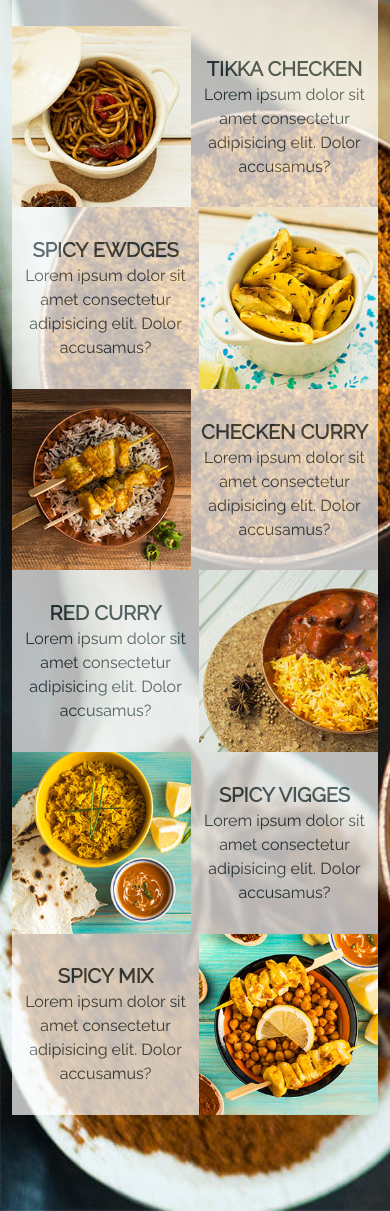
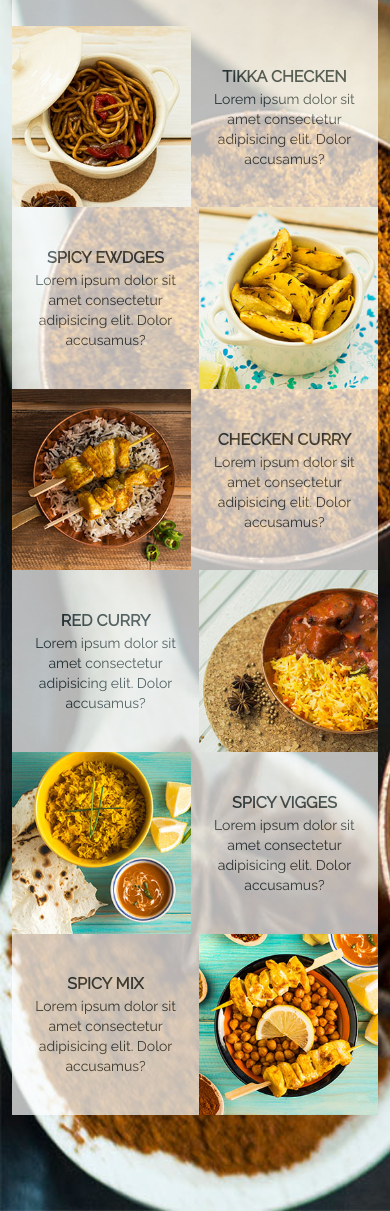
Before and after one commit to shahinexy/restaurant-project, a plain HTML site: page index.html in a window 390 px wide. Shown: the part 2189-3400 px from the top of the page. Drawn offline with nearby package versions, Linux system fonts and the light colour scheme.

Commit message:
font fixted in section 4

```diff
--- a/index.html
+++ b/index.html
@@ -149,28 +149,28 @@
                             </div>
                             <div
                                 class="lg:w-1/2 w-full text-[#2a3b40] text-center p-2 bg-white opacity-70 max-h-full flex flex-col justify-center">
-                                <h4 class="lg:text-2xl text-xl  font-semibold">TIKKA CHECKEN</h4>
-                                <p>Lorem ipsum dolor sit amet consectetur adipisicing elit. Dolor accusamus?</p>
+                                <h4 class="lg:text-2xl sm:text-xl text-base  font-semibold">TIKKA CHECKEN</h4>
+                                <p class="md:text-base text-sm">Lorem ipsum dolor sit amet consectetur adipisicing elit. Dolor accusamus?</p>
                             </div>
                         </div>
-                        <div class="lg:w-6/12 w-full flex md:flex-row flex-row-reverse">
+                        <div class="lg:w-6/12 w-full flex lg:flex-row flex-row-reverse">
                             <div class="lg:w-1/2 w-full">
                                 <img class="w-full" src="assets/imagese/in7_s4_img2.jpg" alt="">
                             </div>
                             <div
                                 class="lg:w-1/2 w-full text-[#2a3b40] text-center p-2 bg-white opacity-70 max-h-full flex flex-col justify-center">
-                                <h4 class="md:text-2xl text-xl  font-semibold">SPICY EWDGES</h4>
-                                <p>Lorem ipsum dolor sit amet consectetur adipisicing elit. Dolor accusamus?</p>
+                                <h4 class="md:text-2xl sm:text-xl text-base  font-semibold">SPICY EWDGES</h4>
+                                <p class="md:text-base text-sm">Lorem ipsum dolor sit amet consectetur adipisicing elit. Dolor accusamus?</p>
                             </div>
                         </div>
                     </div>
                     <!-- row 2 -->
                     <div class=" lg:w-11/12 w-full  mx-auto flex lg:flex-row flex-col">
-                        <div class="lg:w-6/12 w-full flex md:flex-row flex-row-reverse">
+                        <div class="lg:w-6/12 w-full flex lg:flex-row flex-row-reverse">
                             <div
                                 class="lg:w-1/2 w-full text-[#2a3b40] text-center p-2 bg-white opacity-70 max-h-full flex flex-col justify-center">
-                                <h4 class="lg:text-2xl text-xl  font-semibold">CHECKEN CURRY</h4>
-                                <p>Lorem ipsum dolor sit amet consectetur adipisicing elit. Dolor accusamus?</p>
+                                <h4 class="lg:text-2xl sm:text-xl text-base  font-semibold">CHECKEN CURRY</h4>
+                                <p class="md:text-base text-sm">Lorem ipsum dolor sit amet consectetur adipisicing elit. Dolor accusamus?</p>
                             </div>
                             <div class="lg:w-1/2 w-full ">
                                 <img class="w-full" src="assets/imagese/in7_s4_img3.jpg" alt="">
@@ -179,8 +179,8 @@
                         <div class="lg:w-6/12 w-full flex">
                             <div
                                 class="lg:w-1/2 w-full text-[#2a3b40] text-center p-2 bg-white opacity-70 max-h-full flex flex-col justify-center">
-                                <h4 class="md:text-2xl text-xl  font-semibold">RED CURRY</h4>
-                                <p>Lorem ipsum dolor sit amet consectetur adipisicing elit. Dolor accusamus?</p>
+                                <h4 class="md:text-2xl sm:text-xl text-base  font-semibold">RED CURRY</h4>
+                                <p class="md:text-base text-sm">Lorem ipsum dolor sit amet consectetur adipisicing elit. Dolor accusamus?</p>
                             </div>
                             <div class="lg:w-1/2 w-full">
                                 <img class="w-full" src="assets/imagese/in7_s4_img4.jpg" alt="">
@@ -195,18 +195,18 @@
                             </div>
                             <div
                                 class="lg:w-1/2 w-full text-[#2a3b40] text-center p-2 bg-white opacity-70 max-h-full flex flex-col justify-center">
-                                <h4 class="lg:text-2xl text-xl  font-semibold">SPICY VIGGES</h4>
-                                <p>Lorem ipsum dolor sit amet consectetur adipisicing elit. Dolor accusamus?</p>
+                                <h4 class="lg:text-2xl sm:text-xl text-base  font-semibold">SPICY VIGGES</h4>
+                                <p class="md:text-base text-sm">Lorem ipsum dolor sit amet consectetur adipisicing elit. Dolor accusamus?</p>
                             </div>
                         </div>
-                        <div class="lg:w-6/12 w-full flex md:flex-row flex-row-reverse">
+                        <div class="lg:w-6/12 w-full flex lg:flex-row flex-row-reverse">
                             <div class="lg:w-1/2 w-full">
                                 <img class="w-full" src="assets/imagese/in7_s4_img6.jpg" alt="">
                             </div>
                             <div
                                 class="lg:w-1/2 w-full text-[#2a3b40] text-center p-2 bg-white opacity-70 max-h-full flex flex-col justify-center">
-                                <h4 class="md:text-2xl text-xl  font-semibold">SPICY MIX</h4>
-                                <p>Lorem ipsum dolor sit amet consectetur adipisicing elit. Dolor accusamus?</p>
+                                <h4 class="md:text-2xl sm:text-xl text-base  font-semibold">SPICY MIX</h4>
+                                <p class="md:text-base text-sm">Lorem ipsum dolor sit amet consectetur adipisicing elit. Dolor accusamus?</p>
                             </div>
                         </div>
                     </div>
```
